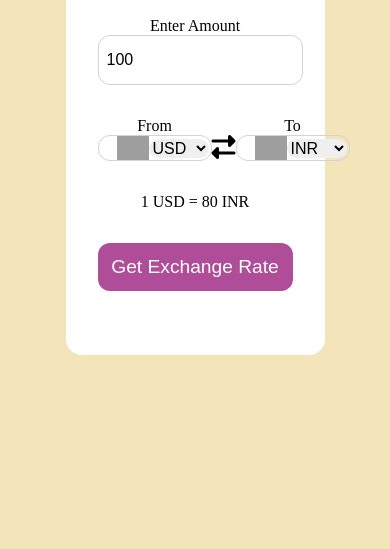
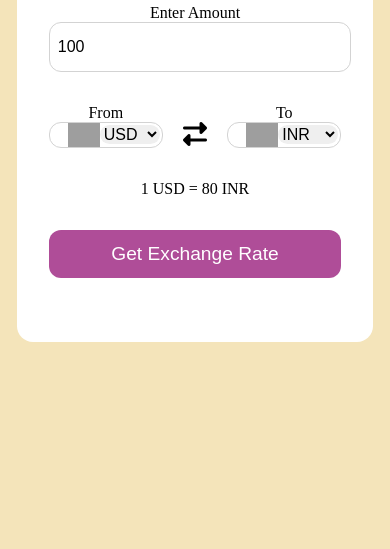
Before and after one commit to k-Harshit2k5/WebDev-currency-exchange, a plain HTML site: page index.html in a window 390 px wide. Shown: the part 295-844 px from the top of the page. Drawn offline with Linux system fonts and the light colour scheme; grey boxes are pictures that could not be loaded.

Commit message:
added media respone

```diff
--- a/style.css
+++ b/style.css
@@ -68,3 +68,8 @@ form button{
     font-size: 1.2rem;
     cursor: pointer;
 }
+@media only screen and (max-width: 565px){
+    .container{
+        width: 75vmin;
+    }
+}
```
